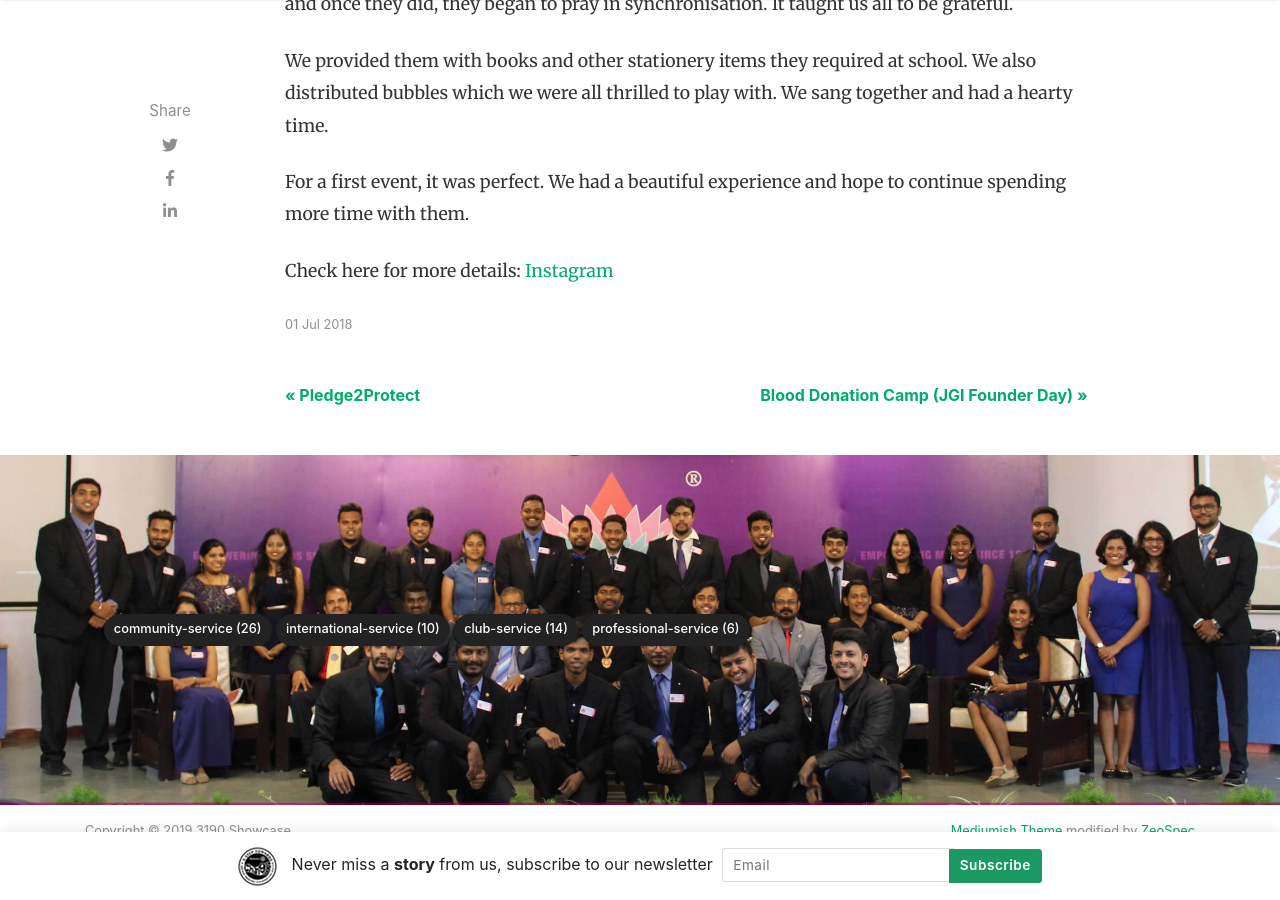
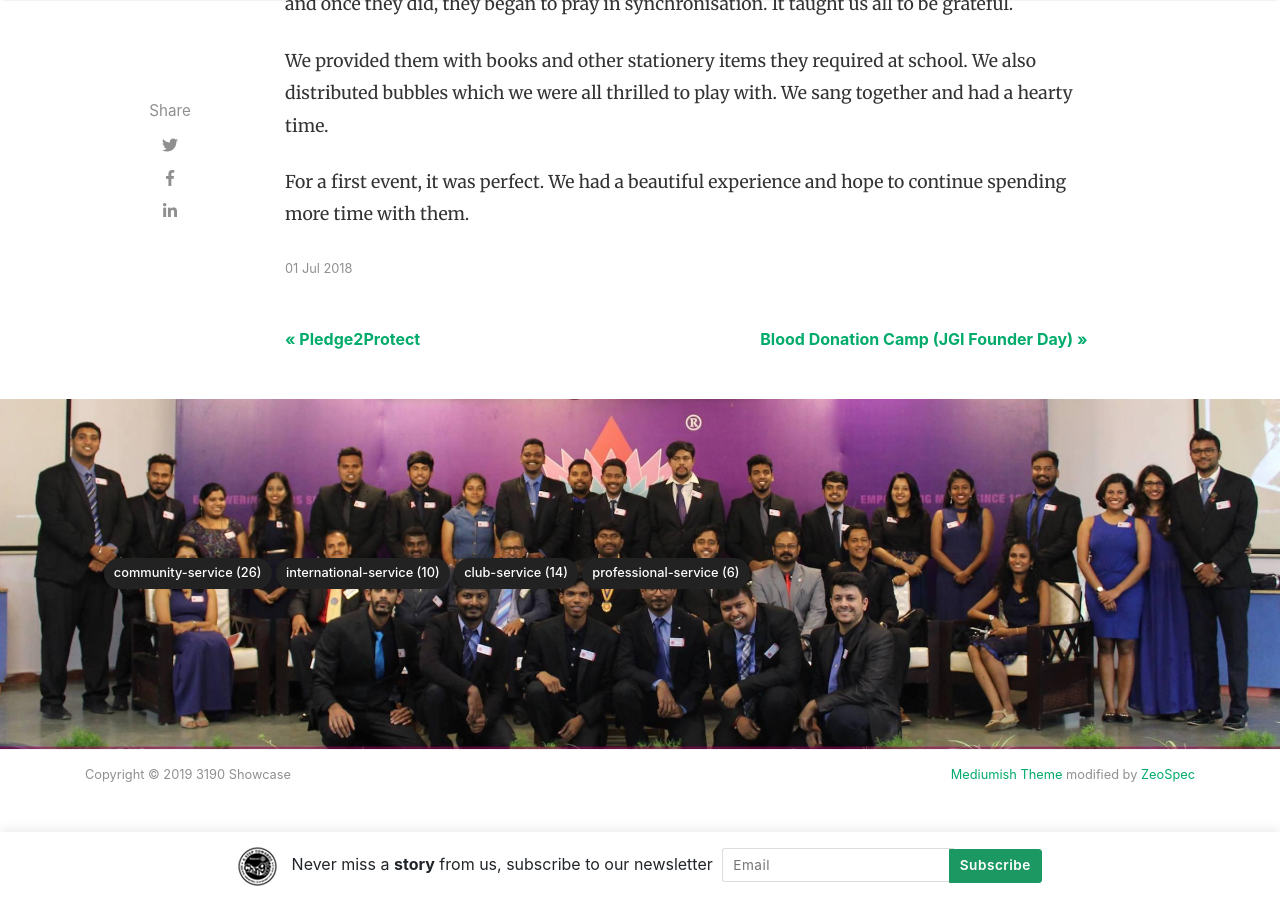
Before and after one commit to Rotaract3190/Events, a Jekyll site: the page built from _posts/2018-07-01-visit-to-an-orphanage.md, in a window 1280 px wide and 900 px high, scrolled down 1349 px. Built offline with Jekyll 4.4.1, drawn with Linux system fonts in a browser that asks for light colours; nearby versions of some CDN libraries.

Commit message:
Update Post “2018-07-01-visit-to-an-orphanage” (#66)
Automatically generated. Merged on Netlify CMS.

```diff
--- a/_posts/2018-07-01-visit-to-an-orphanage.md
+++ b/_posts/2018-07-01-visit-to-an-orphanage.md
@@ -23,5 +23,3 @@ We later distributed some snacks. They all patiently waited till everybody recei
 We provided them with books and other stationery items they required at school. We also distributed bubbles which we were all thrilled to play with. We sang together and had a hearty time.
 
 For a first event, it was perfect. We had a beautiful experience and hope to continue spending more time with them.
-
-Check here for more details: <a rel="noopener noreferrer" target="_blank" href="https://instagram.com/rotaractbangalorejunction?igshid=17mzaszvdwd02">Instagram</a>
```
